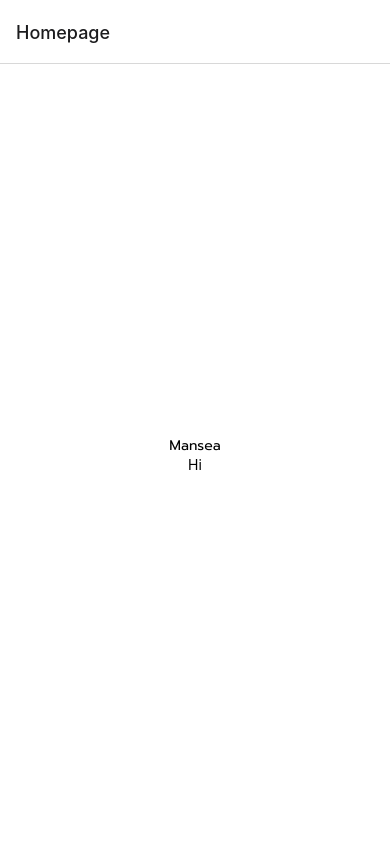
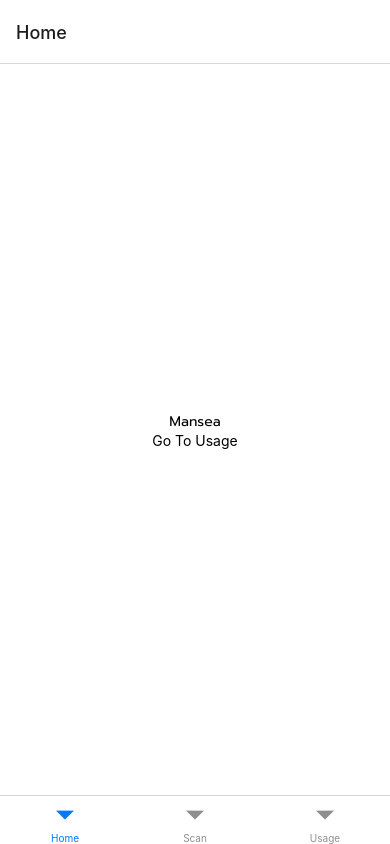
Before and after one commit to meplug/meplug-app, a React Native app: screen /Tab in a window 390 px wide. Before the commit this address had no page. Built offline with nearby package versions, Linux system fonts and the light colour scheme.

Commit message:
Bottom Navigation

```diff
--- a/navigation/AppStack.js
+++ b/navigation/AppStack.js
@@ -1,18 +1,21 @@
 import { View, Text } from "react-native";
 import React from "react";
 import { createNativeStackNavigator } from '@react-navigation/native-stack';
+
 import Homepage from "../pages/Homepage";
 import UsageScreen from "../pages/UsageScreen";
-
+import TabNavigation from "./TabNavigation";
+import ScanScreen from "../pages/ScanScreen";
 
 const Stack = createNativeStackNavigator();
 
 export default function AppStack() {
   return (
-    <Stack.Navigator initialRouteName="Homepage">
+    <Stack.Navigator initialRouteName="Tab">
+      <Stack.Screen name="Tab" component={TabNavigation}  options={{ headerShown: false }}/>
       <Stack.Screen name="Homepage" component={Homepage} />
       <Stack.Screen name="Usage" component={UsageScreen} />
-
+      <Stack.Screen name="ScanScreen" component={ScanScreen} />
     </Stack.Navigator>
   );
 }
--- a/navigation/Routes.js
+++ b/navigation/Routes.js
@@ -2,6 +2,7 @@ import { View, Text } from 'react-native'
 import {NavigationContainer} from '@react-navigation/native';
 import React from 'react'
 import Appstack from './AppStack';
+import TabNavigation from './TabNavigation';
 
 
 
--- /dev/null
+++ b/navigation/TabNavigation.js
@@ -0,0 +1,17 @@
+import { View, Text } from "react-native";
+import React from "react";
+import { createBottomTabNavigator } from "@react-navigation/bottom-tabs";
+import UsageScreen from "../pages/UsageScreen";
+import Homepage from "../pages/Homepage";
+import ScanScreen from "../pages/ScanScreen";
+
+const Tab = createBottomTabNavigator();
+export default function TabNavigation() {
+  return (
+    <Tab.Navigator>
+        <Tab.Screen name="Home" component={Homepage} />
+        <Tab.Screen name="Scan" component={ScanScreen} />
+        <Tab.Screen name="Usage" component={UsageScreen} />
+    </Tab.Navigator>
+  );
+}
--- a/package.json
+++ b/package.json
@@ -10,6 +10,7 @@
     "eject": "expo eject"
   },
   "dependencies": {
+    "@react-navigation/bottom-tabs": "^6.3.2",
     "@react-navigation/native": "^6.0.11",
     "@react-navigation/native-stack": "^6.7.0",
     "expo": "~45.0.0",
--- a/pages/Homepage.js
+++ b/pages/Homepage.js
@@ -8,7 +8,7 @@ export default function Homepage({navigation}) {
       <Text style={{ fontFamily: "Regular" }}>Mansea</Text>
       <StatusBar style="auto" />
       <TouchableOpacity onPress={()=>navigation.navigate("Usage")}>
-        <Text>Hi</Text>
+        <Text>Go To Usage</Text>
       </TouchableOpacity>
     </View>
   );
--- /dev/null
+++ b/pages/ScanScreen.js
@@ -0,0 +1,10 @@
+import { View, Text } from 'react-native'
+import React from 'react'
+
+export default function ScanScreen() {
+  return (
+    <View>
+      <Text>ScanScreen</Text>
+    </View>
+  )
+}
--- a/pages/UsageScreen.js
+++ b/pages/UsageScreen.js
@@ -5,9 +5,6 @@ export default function UsageScreen({navigation}) {
   return (
     <View>
       <Text>UsageScreen</Text>
-      <TouchableOpacity onPress={()=>navigation.navigate("Homepage")}>
-        <Text>Back</Text>
-      </TouchableOpacity>
     </View>
   )
 }
```
Also changed, not shown: 1 other file (tests, documents, lock files or other folders).
